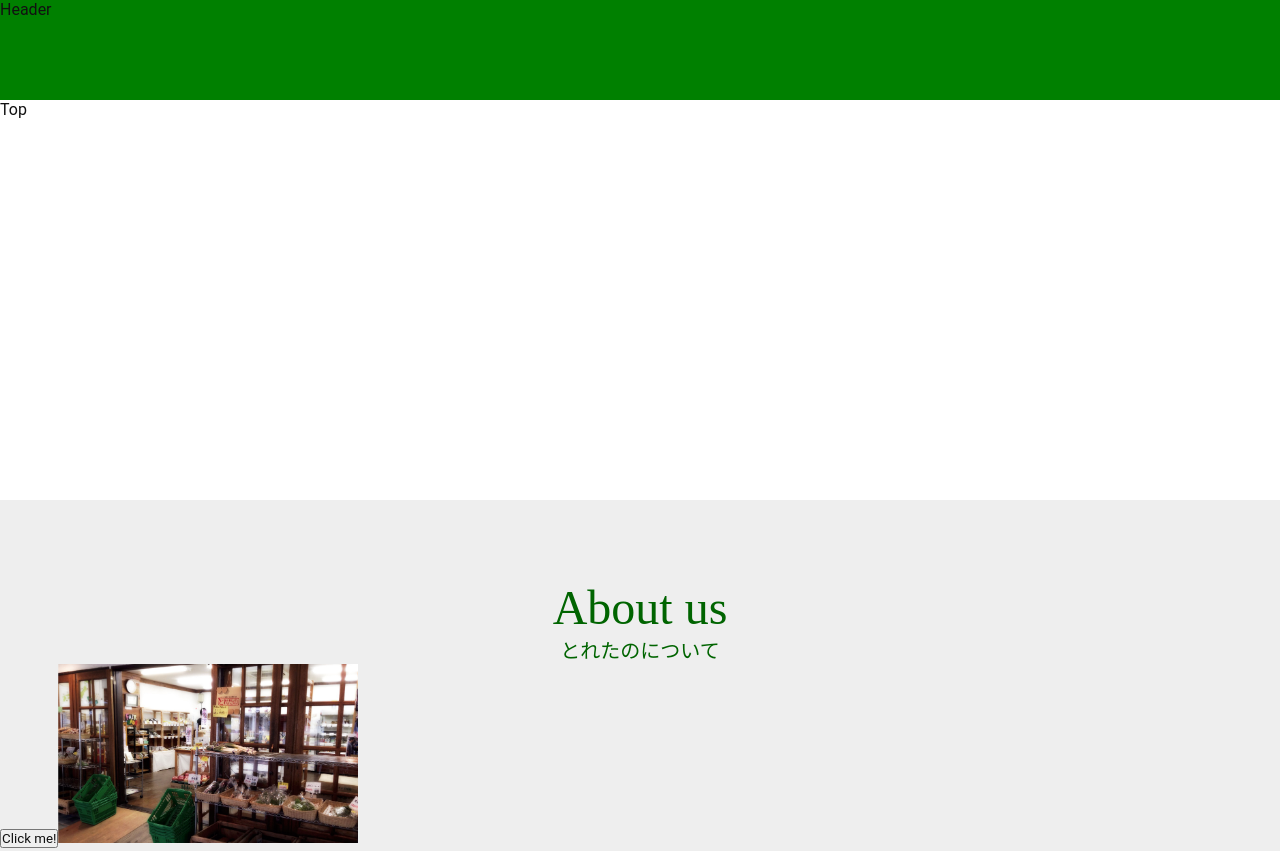
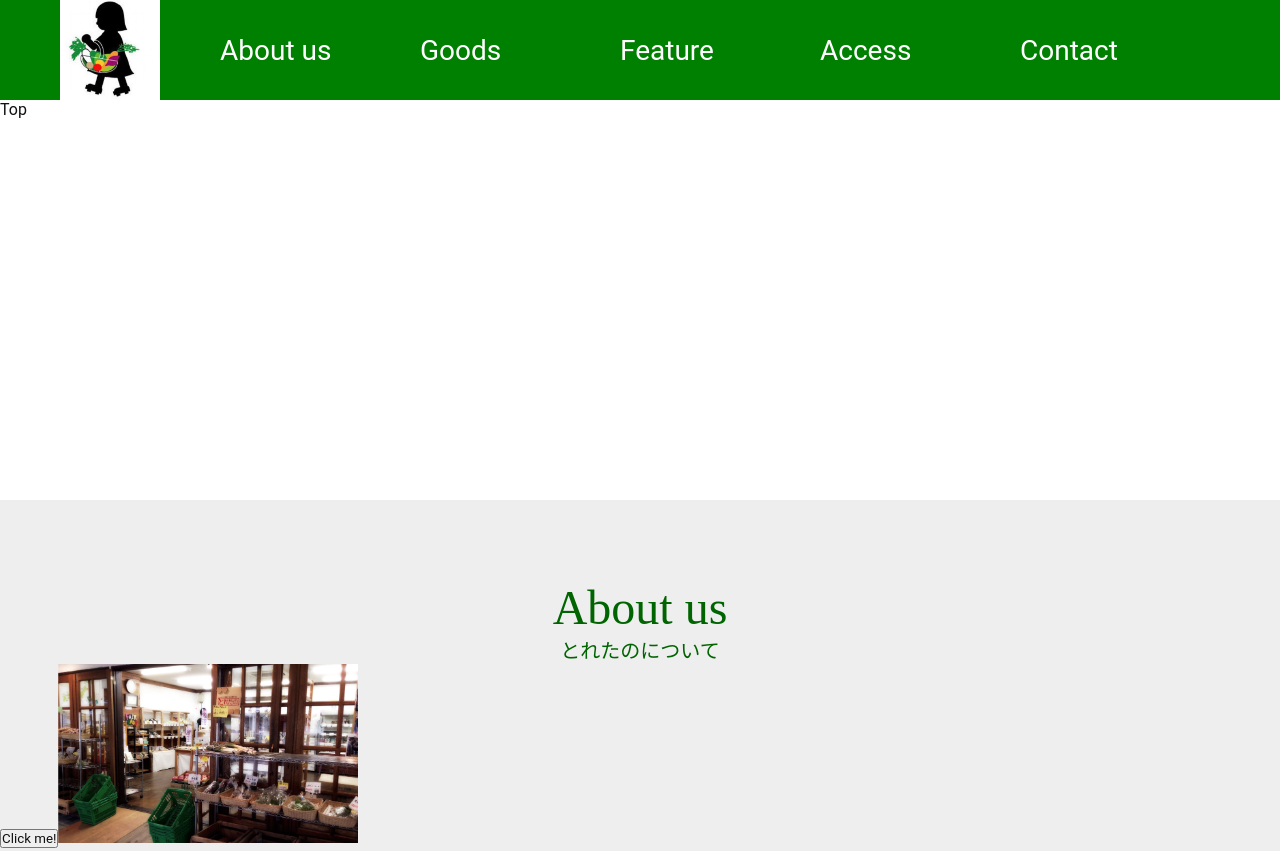
Before and after one commit to Pro-K-developers/Toretano-Gatsby, a Gatsby site: page / in a window 1280 px wide. Shown: the top 851 px of the page. Built offline with nearby package versions, Linux system fonts and the light colour scheme; Gatsby itself is replaced by a stand-in of ours.

Commit message:
ヘッダーの文字

```diff
--- a/src/components/Header/Header.jsx
+++ b/src/components/Header/Header.jsx
@@ -1,8 +1,34 @@
 import React from "react"
 import headerStyles from "./header.module.css"
+import { useStaticQuery, graphql } from "gatsby"
+import Img from "gatsby-image"
 
 const Header = () => {
-  return <div className={headerStyles.container}>Header</div>
+  const data = useStaticQuery(graphql`
+    query Query {
+      file(relativePath: { eq: "logo.jpg" }) {
+        childImageSharp {
+          fixed(width: 100) {
+            ...GatsbyImageSharpFixed
+          }
+        }
+      }
+    }
+  `)
+
+  return (
+  <div className={headerStyles.container}>
+    <meta name="viewport" content="width=device-width, initial-scale=1.0" />
+    <Img fixed={data.file.childImageSharp.fixed} />
+    <ul className={headerStyles.nav}>
+      <li><a href="#about-us">About us</a></li>
+      <li><a href="#goods">Goods</a></li>
+      <li><a href="#feature">Feature</a></li>
+      <li><a href="#access">Access</a></li>
+      <li><a href="#contact">Contact</a></li>
+    </ul>
+  </div>
+  );
 }
 
 export default Header
--- a/src/components/Header/header.module.css
+++ b/src/components/Header/header.module.css
@@ -1,4 +1,20 @@
 .container {
   height: 100px;
   background-color: green;
+  display: flex;
+  justify-content: space-evenly;
+  align-items: center;
 }
+
+.nav li {
+  width: 200px;
+  font-size: 28px;
+  float: left;
+  list-style: none;
+  font-family: Roboto;
+}
+
+.nav li a {
+  text-decoration: none;
+  color: #fff;
+}
```
